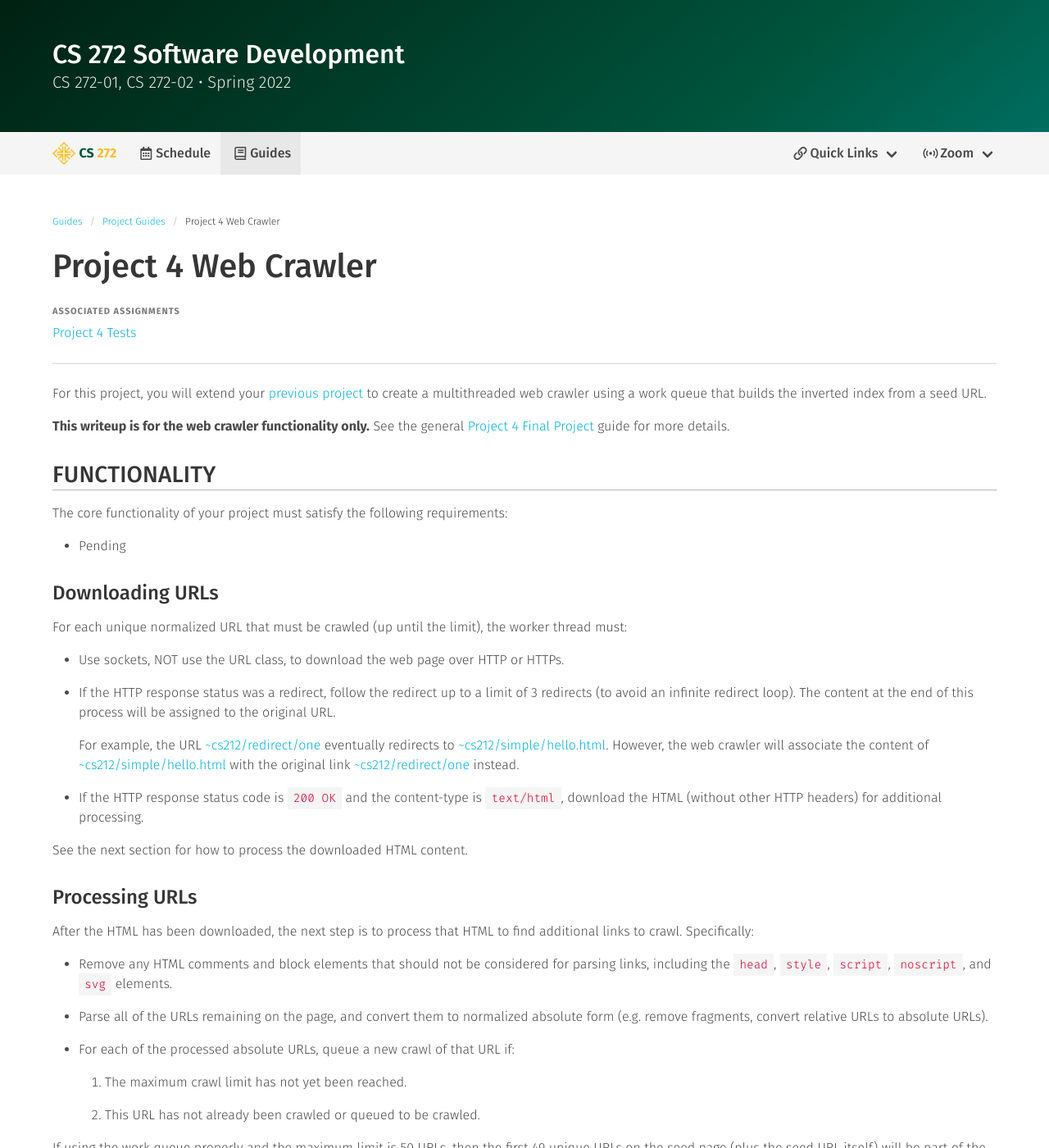
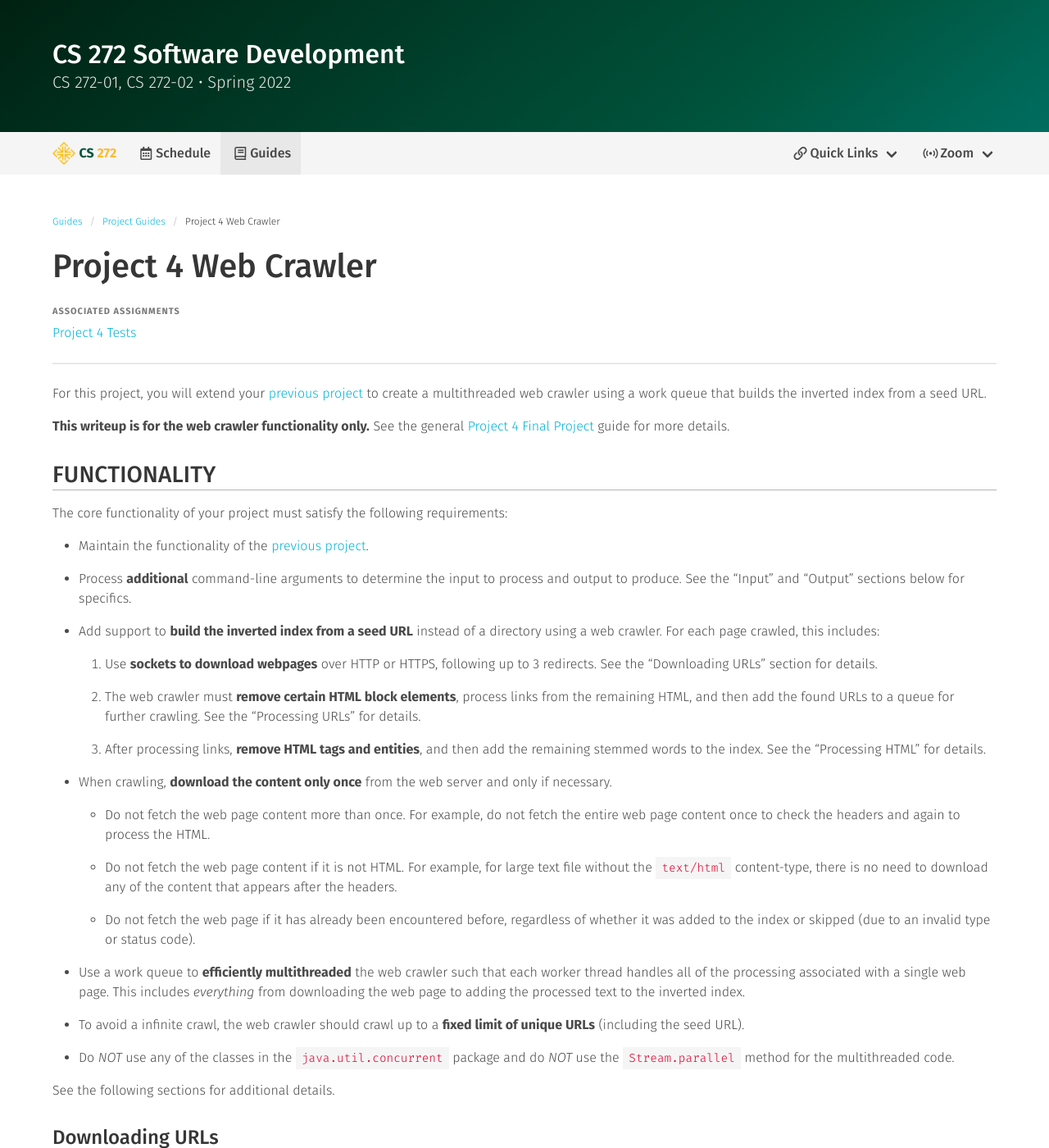
Before and after one commit to usf-cs272-spring2022/usf-cs272-spring2022.github.io, a Jekyll site: the page built from _projects/project-4a.md, in a window 1280 px wide and 1400 px high. Shown: the whole window at 82% size. Built offline with Jekyll 4.4.1, drawn with Linux system fonts in a browser that asks for light colours; comment, search, counter and statistics services are not loaded; some of the changed text lies outside the part shown.

Commit message:
Added examples

````diff
--- a/_projects/project-4a.md
+++ b/_projects/project-4a.md
@@ -25,7 +25,33 @@ For this project, you will extend your [previous project](project-{{ page.projec
 
 The core functionality of your project must satisfy the following requirements:
 
-  - Pending
+  - Maintain the functionality of the [previous project](project-{{ page.project | minus: 1 }}.html).
+
+  - Process **additional** command-line arguments to determine the input to process and output to produce. See the "Input" and "Output" sections below for specifics.
+
+  - Add support to **build the inverted index from a seed URL** instead of a directory using a web crawler. For each page crawled, this includes:
+
+      1. Use **sockets to download webpages** over HTTP or HTTPS, following up to 3 redirects. See the "Downloading URLs" section for details.
+
+      2. The web crawler must **remove certain HTML block elements**, process links from the remaining HTML, and then add the found URLs to a queue for further crawling. See the "Processing URLs" for details.
+
+      3. After processing links, **remove HTML tags and entities**, and then add the remaining stemmed words to the index. See the "Processing HTML" for details.
+
+  - When crawling, **download the content only once** from the web server and only if necessary.
+
+      - Do not fetch the web page content more than once. For example, do not fetch the entire web page content once to check the headers and again to process the HTML.
+
+      - Do not fetch the web page content if it is not HTML. For example, for large text file without the `text/html` content-type, there is no need to download any of the content that appears after the headers.
+
+      - Do not fetch the web page if it has already been encountered before, regardless of whether it was added to the index or skipped (due to an invalid type or status code).
+
+  - Use a work queue to **efficiently multithreaded** the web crawler such that each worker thread handles all of the processing associated with a single web page. This includes *everything* from downloading the web page to adding the processed text to the inverted index.
+
+  - To avoid a infinite crawl, the web crawler should crawl up to a **fixed limit of unique URLs** (including the seed URL).
+
+  - Do *NOT* use any of the classes in the `java.util.concurrent` package and do *NOT* use the `Stream.parallel` method for the multithreaded code.
+
+See the following sections for additional details.
 
 ### Downloading URLs
 
@@ -121,7 +147,22 @@ The following sections may be useful for getting started on this project.
 
 ### Examples
 
-Pending
+
+The following are a few examples (non-comprehensive) to illustrate the usage of the command-line arguments that can be passed to your `Driver` class via a "Run Configuration" in Eclipse, assuming you set the working directory to the `project-tests` directory.
+
+Consider the following example:
+
+```
+-text "https://usf-cs272-spring2022.github.io/project-web/input/simple/" -limit 15 -threads 3 -index index-crawl.json
+```
+
+The above arguments behave the same as [project {{ page.project | minus: 1 }}](project-{{ page.project | minus: 1 }}.html), except it will build the index from a seed web page and process up to `15` found links from that seed page.
+
+```
+-text "https://usf-cs272-spring2022.github.io/project-web/input/simple/" -index index-crawl.json
+```
+
+The above arguments are nearly the same, except use the default of `1` for the limit and `5` worker threads.
 
 ### Related Content
 
@@ -159,37 +200,3 @@ It is important to **get started early** so you have plenty of time to think abo
 
 <i class="fas fa-info-circle"></i>&nbsp;These hints may or may not be useful depending on your approach. Do not be overly concerned if you do not find these hints helpful for your approach for this project.
 {: .notification }
-
-
-{% comment %}
-
-
-## Functionality
-{: .page-header }
-
-The core functionality of your project must satisfy the following requirements:
-
-  - Maintain the functionality of the [previous project](project-3.html).
-
-  - Process **additional command-line parameters** to support the functionality of this project. See the [Input](#input) section for specifics.
-
-  - Support the **same output functionality** as before. See the [Output](#output) section for specifics.
-
-  - Add support to **build the inverted index from a seed URL** instead of a directory using a web crawler. For each page crawled, this includes:
-
-      1. Use **sockets to download webpages** over HTTP or HTTPS, following up to 3 redirects. See the "Downloading URLs" section for details.
-
-      2. The web crawler must **remove certain HTML block elements**, process links from the remaining HTML, and then add the found URLs to a queue for further crawling. See the "Processing URLs" for details.
-
-      3. After processing links, **remove HTML tags and entities**, and then add the remaining stemmed words to the index. See the "Processing HTML" for details.
-
-  - Use a work queue to **efficiently multithreaded** the web crawler such that each worker thread handles all of the processing associated with a single web page. (This includes *everything* from downloading the web page to adding the processed text to the inverted index.)
-
-  - To avoid a infinite crawl, the web crawler should crawl up to a **fixed limit of unique URLs** (including the seed URL).
-
-  - Your code may *NOT* use any of the classes in the `java.util.concurrent` package.
-
-The functionality of your project will be evaluated with various JUnit tests. Please see the [Testing](#testing) section for specifics.
-
-
-{% endcomment %}
````
